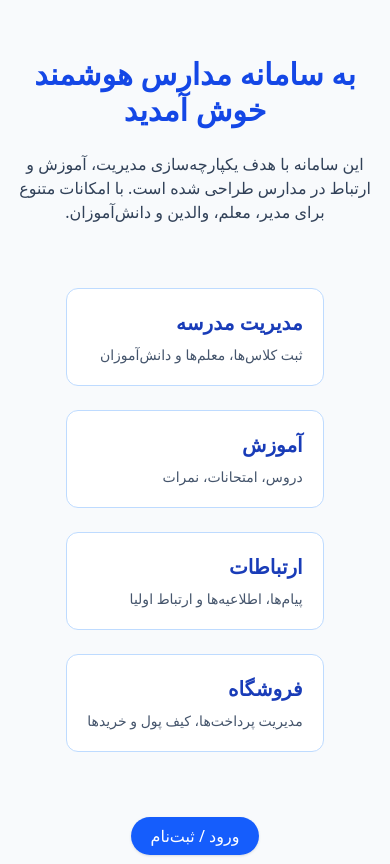
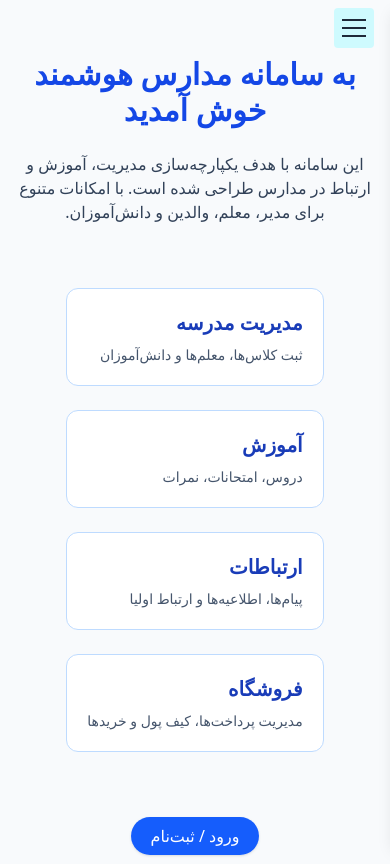
Before and after one commit to ahmadreza-shahnami/Shah0rOnline, a React (Vite) app in the folder frontend/: page / in a window 390 px wide. Built offline with nearby package versions, Linux system fonts and the light colour scheme; no server answers.

Commit message:
feat: Implement HamburgerBar component with scroll lock and navigation links

```diff
--- a/frontend/src/components/HamburgerBar.tsx
+++ b/frontend/src/components/HamburgerBar.tsx
@@ -1,7 +1,113 @@
-import * as React from "react";
+import { useState, useRef, useEffect } from "react";
+import { Link, useLocation } from "react-router";
 
 const HamburgerBar = ({ className }: { className?: string }) => {
-  return <nav className={`${className}`}></nav>;
+  const [open, setOpen] = useState(false);
+  const panelRef = useRef(null);
+
+  // Lock scroll when menu is open
+  useEffect(() => {
+    if (open) {
+      document.body.style.overflow = "hidden";
+    } else {
+      document.body.style.overflow = "";
+    }
+    return () => {
+      document.body.style.overflow = "";
+    };
+  }, [open]);
+
+  return (
+    <nav className="relative isolate z-[100]">
+      {/* Hamburger Button - Always visible */}
+      <HamburgerButton open={open} setOpen={setOpen} />
+
+      {/* Overlay */}
+      {open && (
+        <div
+          onClick={() => setOpen(false)}
+          className={`fixed inset-0 z-40 bg-black/30 backdrop-blur-sm transition-opacity duration-300 ${
+            open ? "visible opacity-100" : "invisible opacity-0"
+          }`}
+        />
+      )}
+
+      {/* Slide-in Panel */}
+      <div
+        ref={panelRef}
+        className={`fixed top-0 right-0 z-50 h-full w-64 bg-cyan-50/75 px-6 py-8 shadow-lg transition-transform duration-300 ease-in-out lg:hidden ${
+          open ? "translate-x-0" : "translate-x-full"
+        }`}
+      >
+        <ul className="space-y-4 text-xl font-medium">
+          <NavLink route={"/"} label={"خانه"} setOpen={setOpen} />
+        </ul>
+      </div>
+    </nav>
+  );
+};
+
+const HamburgerButton = ({
+  open,
+  setOpen,
+}: {
+  open: boolean;
+  setOpen: React.Dispatch<React.SetStateAction<boolean>>;
+}) => {
+  return (
+    <button
+      onClick={(e) => {
+        e.stopPropagation();
+        setOpen((prev) => !prev);
+      }}
+      className={`group fixed top-2 right-4 z-[60] flex h-10 w-10 flex-col items-center justify-center gap-[6px] rounded bg-cyan-100 transition-all duration-300 ease-in-out lg:hidden ${
+        open ? "rounded-full bg-cyan-700" : ""
+      }`}
+    >
+      <span
+        className={`block h-[2px] w-6 origin-center bg-gray-800 transition-all duration-300 ${
+          open ? "translate-y-[8px] rotate-45 bg-white" : ""
+        }`}
+      />
+      <span
+        className={`block h-[2px] w-6 bg-gray-800 transition-all duration-300 ${
+          open ? "bg-white opacity-0" : ""
+        }`}
+      />
+      <span
+        className={`block h-[2px] w-6 origin-center bg-gray-800 transition-all duration-300 ${
+          open ? "-translate-y-[8px] -rotate-45 bg-white" : ""
+        }`}
+      />
+    </button>
+  );
+};
+const linkActiveClassame =
+  "cursor-not-allowed font-semibold text-cyan-950 opacity";
+const NavLink = ({
+  route,
+  label,
+  setOpen,
+}: {
+  route: string;
+  label: string;
+  setOpen: React.Dispatch<React.SetStateAction<boolean>>;
+}) => {
+  const location = useLocation();
+  const path = location.pathname;
+  return (
+    <li>
+      <Link
+        onClick={() => setOpen(false)}
+        className={`block w-full text-left transition-colors hover:text-cyan-950 ${
+          route === path ? linkActiveClassame : ""
+        }`}
+        to={route}
+      >
+        {label}
+      </Link>
+    </li>
+  );
 };
 
 export default HamburgerBar;
--- a/frontend/src/layouts/MainLayout.tsx
+++ b/frontend/src/layouts/MainLayout.tsx
@@ -1,6 +1,6 @@
 import * as React from "react";
 import NavBar from "../components/NavBar";
-import HamburgerBar from "../components/hamburgerBar";
+import HamburgerBar from "../components/HamburgerBar";
 import Footer from "../components/Footer";
 
 const MainLayout = ({
```
